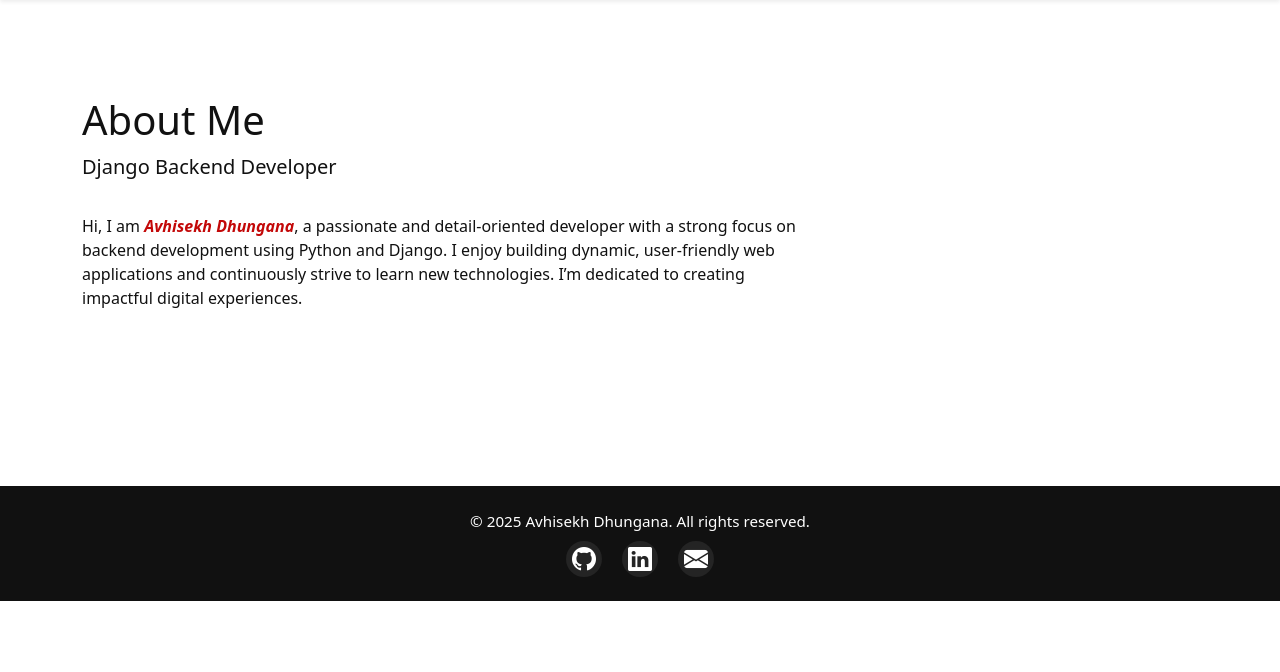
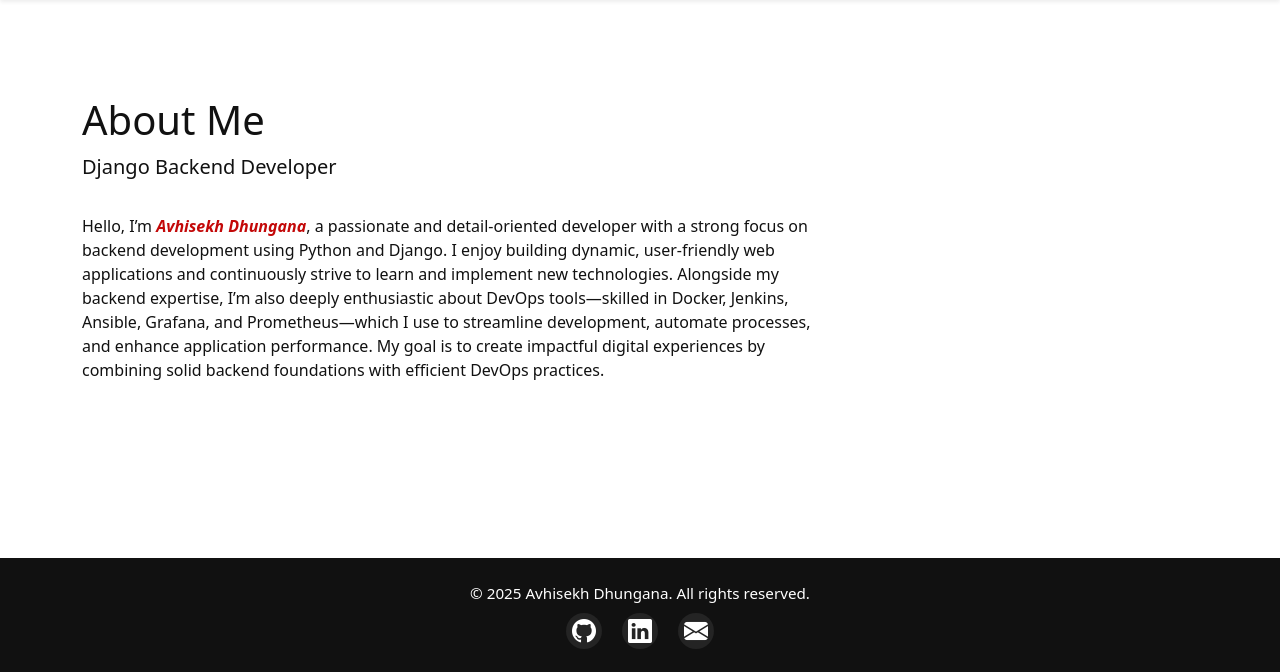
Before and after one commit to avhisekh18/portfolio-django, a Django app: page /about/ in a window 1280 px wide. Shown: the part 59-731 px from the top of the page. Run offline with Django 5.2, Linux system fonts and the light colour scheme.

Commit message:
Fixed navbar routing and new about me text

```diff
--- a/portfolio/resume/templates/about.html
+++ b/portfolio/resume/templates/about.html
@@ -9,10 +9,7 @@
         <h1>About Me</h1>
         <p class="lead">Django Backend Developer</p>
         <p class="py-3">
-          Hi, I am <span class="text">Avhisekh Dhungana</span>, a passionate and detail-oriented developer
-          with a strong focus on backend development using Python and Django. I enjoy building dynamic,
-          user-friendly web applications and continuously strive to learn new technologies. I’m dedicated
-          to creating impactful digital experiences.
+         Hello, I’m <span class="text">Avhisekh Dhungana</span>, a passionate and detail-oriented developer with a strong focus on backend development using Python and Django. I enjoy building dynamic, user-friendly web applications and continuously strive to learn and implement new technologies. Alongside my backend expertise, I’m also deeply enthusiastic about DevOps tools—skilled in Docker, Jenkins, Ansible, Grafana, and Prometheus—which I use to streamline development, automate processes, and enhance application performance. My goal is to create impactful digital experiences by combining solid backend foundations with efficient DevOps practices.
         </p>
       </div>
     </div>
--- a/portfolio/resume/templates/base.html
+++ b/portfolio/resume/templates/base.html
@@ -28,10 +28,10 @@
 
        <ul class="navbar-nav ms-auto align-items-lg-center">
           <li class="nav-item"><a class="nav-link" href="{% url 'home' %}#home">Home</a></li>
-          <li class="nav-item"><a class="nav-link" href="{% url 'home' %}#about">About</a></li>
-          <li class="nav-item"><a class="nav-link" href="{% url 'home' %}#skills">Skills</a></li>
-          <li class="nav-item"><a class="nav-link" href="{% url 'home' %}#projects">Projects</a></li>
-          <li class="nav-item"><a class="nav-link" href="{% url 'home' %}#contact">Contact</a></li>
+          <li class="nav-item"><a class="nav-link" href="{% url 'about' %}#about">About</a></li>
+          <li class="nav-item"><a class="nav-link" href="{% url 'skills' %}#skills">Skills</a></li>
+          <li class="nav-item"><a class="nav-link" href="{% url 'projects' %}#projects">Projects</a></li>
+          <li class="nav-item"><a class="nav-link" href="{% url 'contact' %}#contact">Contact</a></li>
 
               <!-- Download CV -->
             <li class="nav-item ms-lg-2">
```
